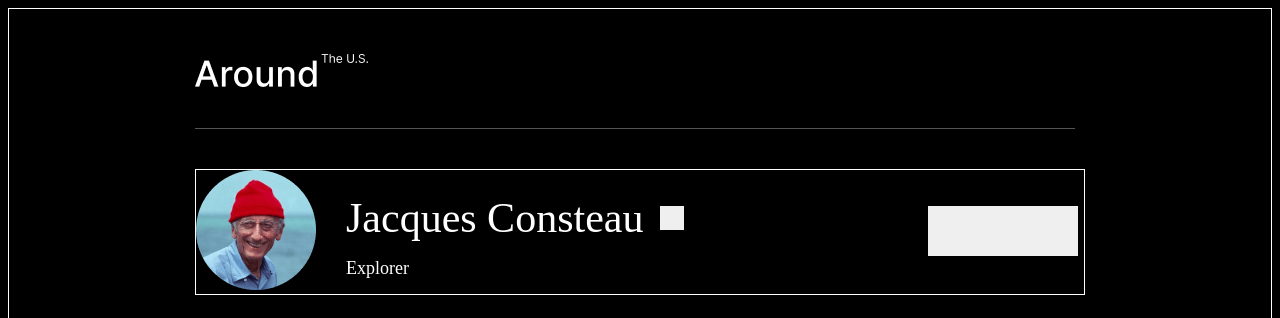
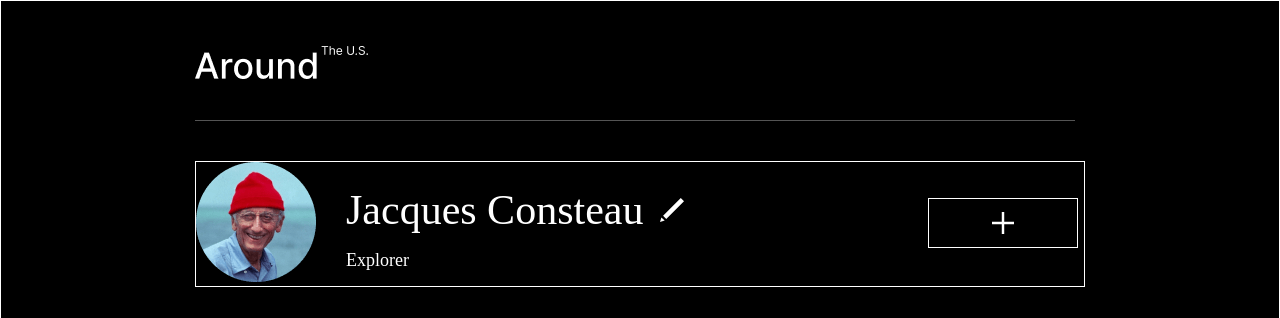
Before and after one commit to SebastianHerreraPC/pagina-ejercicio, a plain HTML site: page index.html in a window 1280 px wide. Shown: the top 318 px of the page. Drawn offline with Linux system fonts and the light colour scheme.

Commit message:
buttons style

```diff
--- a/blocks/body.css
+++ b/blocks/body.css
@@ -1,6 +1,7 @@
 body {
   display: flex;
   justify-content: center;
+  margin: auto;
   background-color: hsl(0, 0%, 0%);
   max-width: 1280px;
   border: 1px solid white;
--- a/blocks/button.css
+++ b/blocks/button.css
@@ -4,11 +4,21 @@
 .button__type-edit {
   height: 24px;
   width: 24px;
+  background-image: url(/images/edit-avatar.svg);
+  background-color: transparent;
+  background-size: cover;
+  background-position: center;
+  background-repeat: no-repeat;
 }
 .button__type-add {
   margin-left: 168px;
   width: 150px;
   height: 50px;
+  background-image: url(/images/add.svg);
+  background-color: transparent;
+  background-position: center;
+  background-repeat: no-repeat;
+  border: 1px solid white;
 }
 .button__type-like {
   height: 30px;
```
